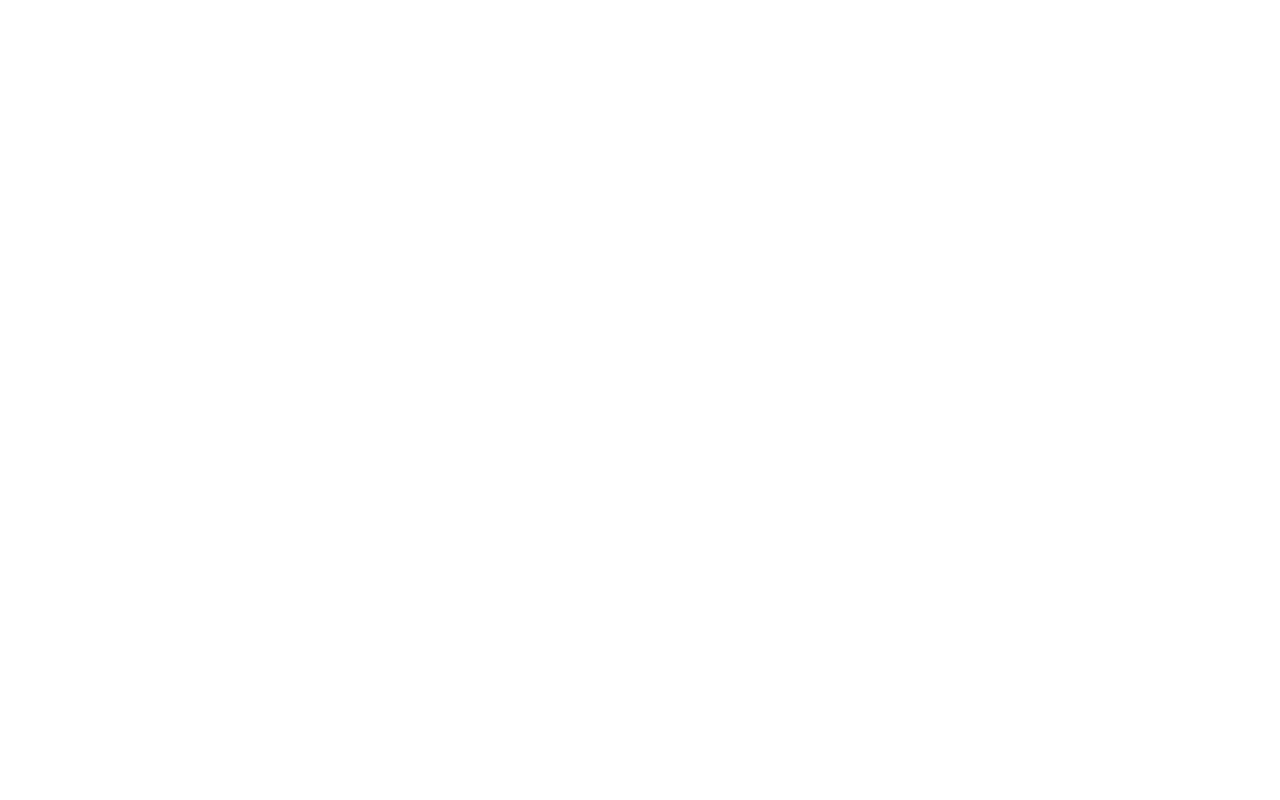
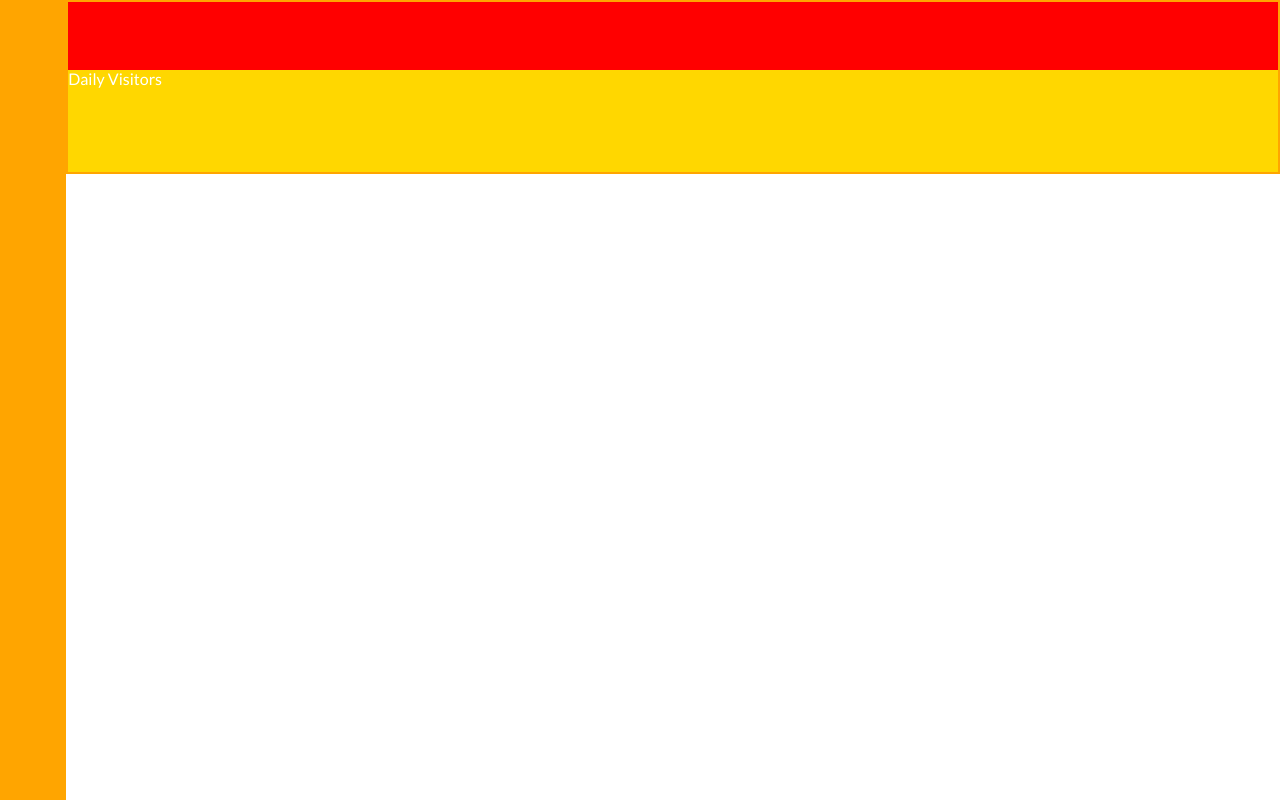
Before and after one commit to g5-freemen/Hollywood-dashboard, a plain HTML site: page index.htm in a window 1280 px wide. Drawn offline with Linux system fonts and the light colour scheme.

Commit message:
initial structure

```diff
--- a/index.htm
+++ b/index.htm
@@ -3,9 +3,29 @@
 <head>
     <meta charset="UTF-8">
     <meta name="viewport" content="width=device-width, initial-scale=1.0">
+    <link rel="stylesheet" href="./source/style/main.css">
+    <link href="https://fonts.googleapis.com/css2?family=Lato&display=swap" rel="stylesheet">
     <title>Hollywood dashboard</title>
 </head>
 <body>
+<div class="wrapper">
+    <nav class="nav">
+    </nav>
 
+    <header class="header">
+        <div class="header__top">
+
+        </div>
+        <div class="header__bottom">
+        Daily Visitors
+        </div>
+    </header>
+
+    <main class="main">
+
+
+    </main>
+
+</div>
 </body>
 </html>
--- a/source/js/index.js
+++ b/source/js/index.js
@@ -0,0 +1 @@
+// javascript
--- a/source/style/components/_header.scss
+++ b/source/style/components/_header.scss
@@ -0,0 +1,19 @@
+.header {
+    display: flex;
+    flex-direction: column;
+    width: 100%;
+    height: 170px;
+    border: orange solid 2px;
+}
+
+.header__top {
+    width: 100%;
+    height: 40%;
+    background-color: red;
+}
+
+.header__bottom {
+    width: 100%;
+    height: 60%;
+    background-color: gold;
+}
--- a/source/style/components/_nav.scss
+++ b/source/style/components/_nav.scss
@@ -0,0 +1,6 @@
+.nav {
+    display: flex;
+    width: 70px;
+    height: 100vh;
+    background-color: orange;
+}
--- a/source/style/config/_baseLayout.scss
+++ b/source/style/config/_baseLayout.scss
@@ -1,9 +1,19 @@
-.wrap {
-
-
+.wrapper {
+    min-width: 320px;
+    min-height: 320px;
+    max-width: 1366px;
+    color: #FFFFFF;
+    font-family: 'Lato', sans-serif;
+    display: flex;
+    flex-direction: row;
 }
 
 .container {
-
+    display: flex;
+    align-items: center;
+    flex-direction: row;
+    flex-wrap: wrap;
+    justify-content: space-around;
+    // margin: 0;
 
 }
--- a/source/style/config/_variables.scss
+++ b/source/style/config/_variables.scss
@@ -2,3 +2,4 @@
 
 
 // fonts
+$primary-font-size: 14px;
```
Also changed, not shown: source/style/main.css, 1 other file.
